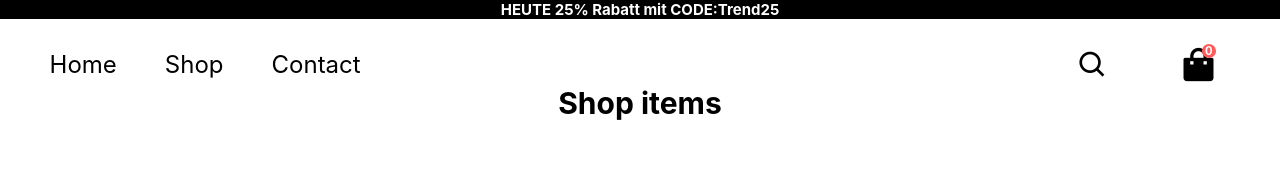
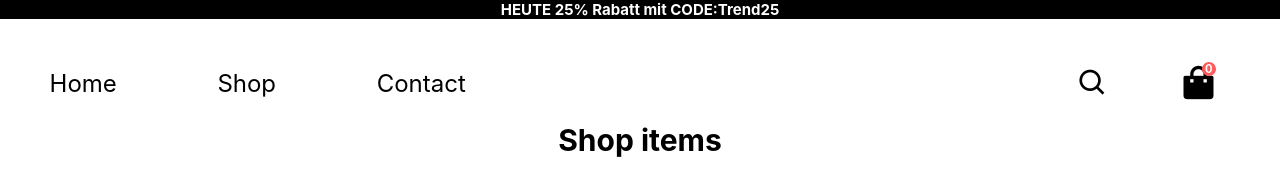
Before and after one commit to danielgen01/E-Commerce-Store-Multi-Page-ReactTS, a React (Create React App) app: page /shop in a window 1280 px wide. Shown: the top 172 px of the page. Built offline with nearby package versions, Linux system fonts and the light colour scheme.

Commit message:
remove outline fromt cart,cartaddbox fields

```diff
--- a/src/components/Cart/Cart.css
+++ b/src/components/Cart/Cart.css
@@ -122,6 +122,7 @@ to {margin-right: 0%;}
     text-align: center;
     padding-left: 25%;
     cursor: default;
+    outline:none;
 
   }
 
--- a/src/components/CartAddBox/CartAddBox.css
+++ b/src/components/CartAddBox/CartAddBox.css
@@ -46,6 +46,7 @@
     margin-top: 20%;
     border: 1px solid grey;
     text-align: center;
+    outline: none;
 }
 
 .plus-minus-icons-ctn{
--- a/src/components/Navbar/Navbar.css
+++ b/src/components/Navbar/Navbar.css
@@ -5,6 +5,7 @@
 }
 
 .desktop-nav-links{
+    display: flex;
     gap: 5%;
     margin-left: 2%;
     width: 90%;
```
